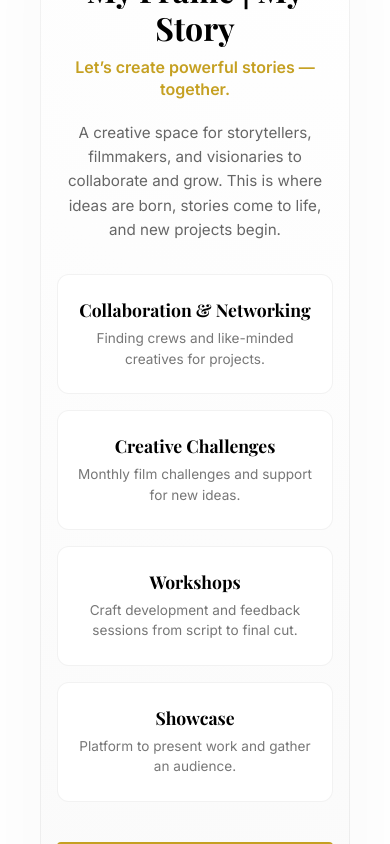
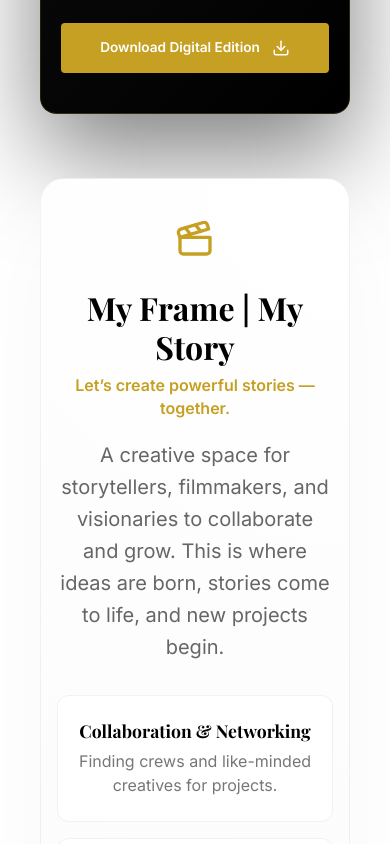
Before and after one commit to IONHAX04/PLAN-B-V1, a React (Vite) app: page /v2 in a window 390 px wide. Shown: the part 10640-11484 px from the top of the page. Built offline with nearby package versions, Linux system fonts and the light colour scheme; a web font is replaced by a local one.

Commit message:
fonts updated

```diff
--- a/src/index.css
+++ b/src/index.css
@@ -98,6 +98,13 @@ img {
   .section-padding {
     padding: 60px 0;
   }
+  body {
+    font-size: 14px;
+  }
+  p {
+    font-size: 14px;
+    line-height: 1.6;
+  }
 }
 
 /* Custom Scrollbar */
--- a/src/pages/02-About/About.css
+++ b/src/pages/02-About/About.css
@@ -1157,8 +1157,7 @@
 .target-group-card p {
   color: var(--text-muted);
   line-height: 1.8;
-  font-size: 1rem;
-  text-align: justify;
+  text-align: left;
 }
 
 @media (max-width: 768px) {
@@ -1284,7 +1283,7 @@
   }
 
   .card-info-box h3 {
-    font-size: 1rem;
+    font-size: 0.9rem;
   }
 
   .cta-row-new {
--- a/src/pages/04-Filmfactory/FilmfactoryV2.css
+++ b/src/pages/04-Filmfactory/FilmfactoryV2.css
@@ -771,7 +771,6 @@
   }
 
   .ff-intro-text p {
-    font-size: 1rem;
     line-height: 1.5;
     margin-top: 0.25rem;
   }
@@ -1126,7 +1125,6 @@
   }
 
   .jury-info-v2 p {
-    font-size: 0.85rem;
     text-align: left;
   }
 
@@ -1151,7 +1149,6 @@
   }
 
   .newspaper-content p {
-    font-size: 0.95rem;
     text-align: left;
     margin-bottom: 2rem;
   }
@@ -1192,7 +1189,6 @@
   }
 
   .community-desc {
-    font-size: 0.95rem !important;
     margin-bottom: 2rem !important;
     line-height: 1.6;
   }
@@ -1213,7 +1209,7 @@
   }
 
   .offering-card p {
-    font-size: 0.85rem !important;
+    margin-top: 0.5rem;
   }
 
   .premium-community-card svg {
```
